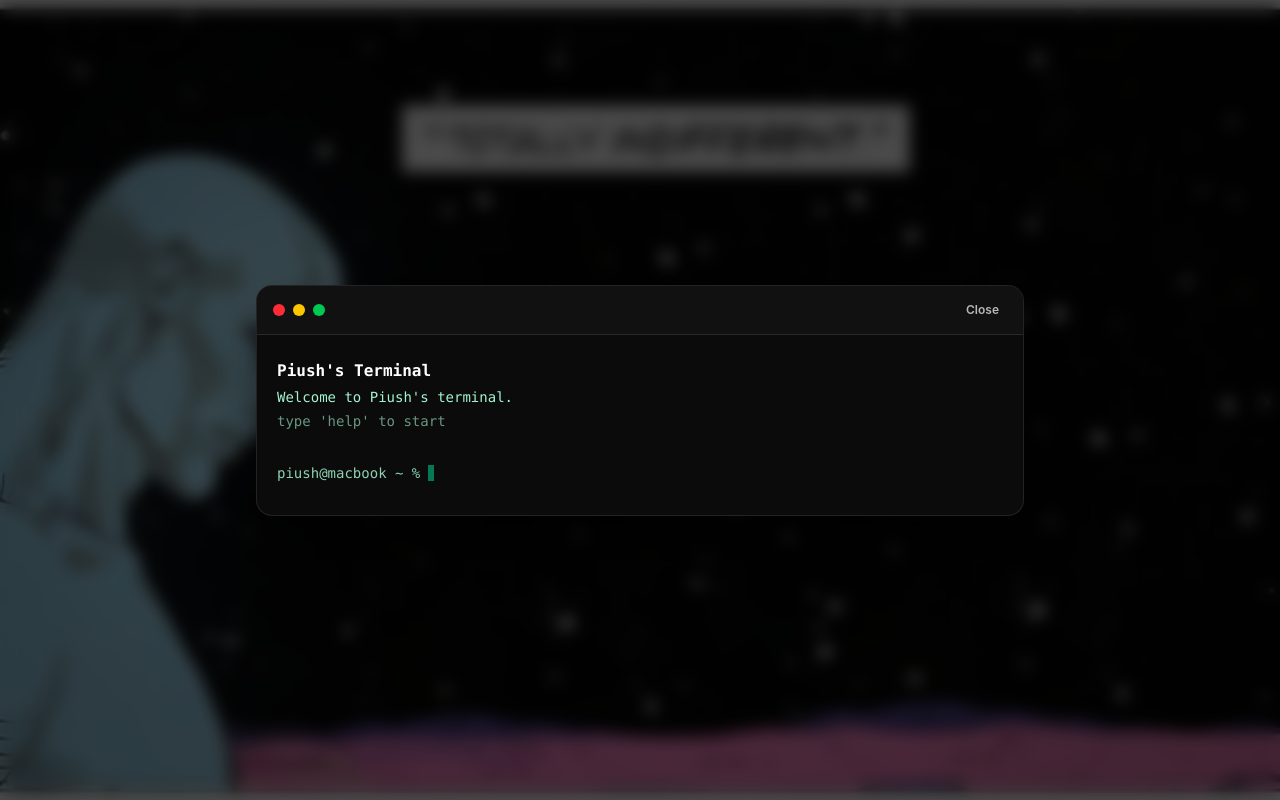
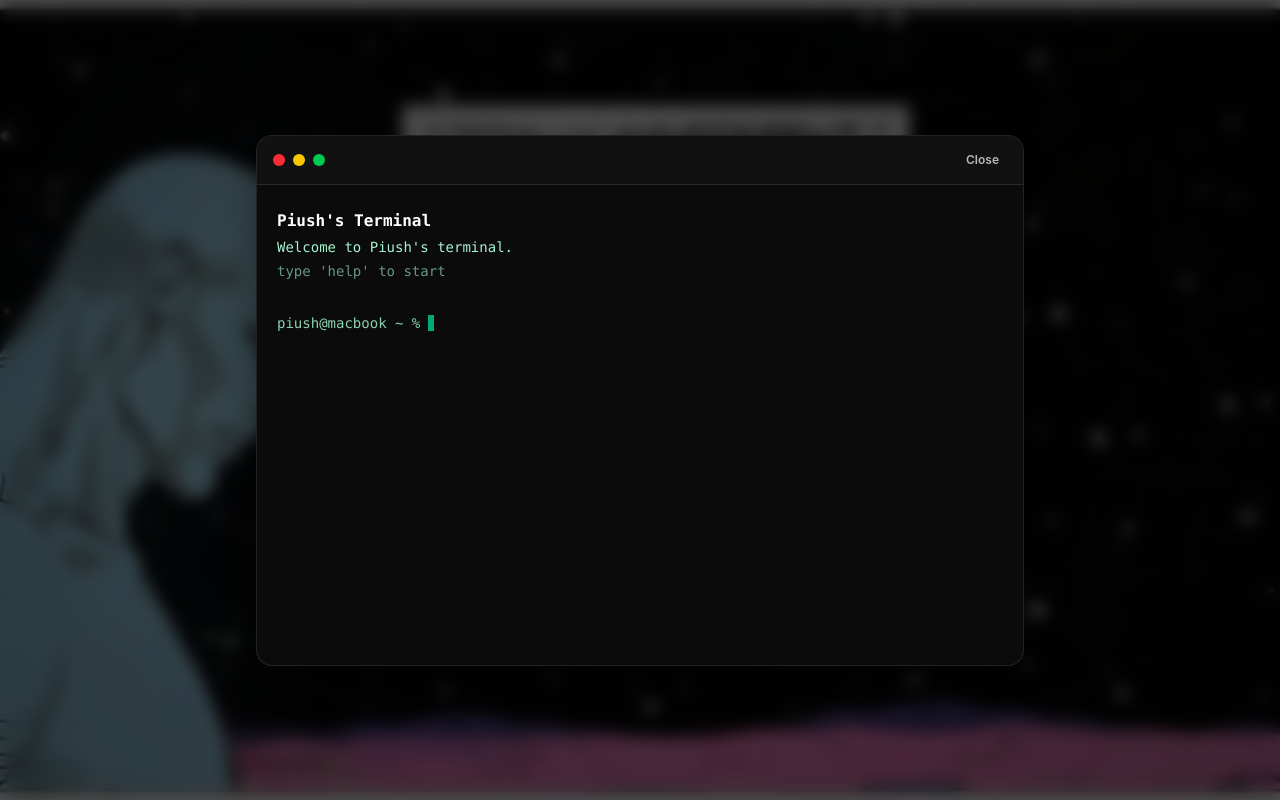
Before and after one commit to Piushhh/piushyawns, a React (Vite) app: page / in a window 1280 px wide. Both pictures are taken after a click on the button "Open terminal". Built offline with nearby package versions, Linux system fonts and the light colour scheme.

Commit message:
Add the boot sequence to the app

```diff
--- a/src/components/Terminal.jsx
+++ b/src/components/Terminal.jsx
@@ -3,18 +3,49 @@ import { useState, useRef, useEffect } from 'react'
 export default function Terminal({ onClose }) {
 	const [input, setInput] = useState('')
 	const [history, setHistory] = useState([])
+	const [isLoading, setIsLoading] = useState(true)
+	const [loadingText, setLoadingText] = useState('')
 	const inputRef = useRef(null)
 	const terminalEndRef = useRef(null)
 
-	// Focus the input when the terminal is opened
+	// Boot sequence effect
 	useEffect(() => {
+		const bootSequence = [
+			"Initializing PiushOS kernel...",
+			"Loading drivers...",
+			"[OK] File system mounted.",
+			"[OK] Network connected.",
+			"Starting CLI interface...",
+			"Access granted."
+		]
+
+		let step = 0
+		const interval = setInterval(() => {
+			if (step < bootSequence.length) {
+				setLoadingText(prev => prev + (prev ? '\n' : '') + bootSequence[step])
+				step++
+			} else {
+				clearInterval(interval)
+				setTimeout(() => setIsLoading(false), 300)
+			}
+		}, 150)
+
+		return () => clearInterval(interval)
+	}, [])
+
+	// Focus the input when the terminal is opened (and finished loading)
+	useEffect(() => {
+		if (!isLoading) {
 			inputRef.current?.focus()
-	}, [])
+		}
+	}, [isLoading])
 
 	// Keep terminal scrolled to the bottom as history grows
 	useEffect(() => {
+		if (!isLoading) {
 			terminalEndRef.current?.scrollIntoView({ behavior: 'smooth' })
-	}, [history])
+		}
+	}, [history, isLoading, loadingText])
 
 	const handleTerminalClick = () => {
 		inputRef.current?.focus()
@@ -137,9 +168,17 @@ export default function Terminal({ onClose }) {
 
 				<div
 					onClick={handleTerminalClick}
-					className="px-5 py-6 font-mono text-sm text-emerald-200 overflow-y-auto max-h-[60vh] space-y-2 cursor-text"
+					className="px-5 py-6 font-mono text-sm text-emerald-200 overflow-y-auto max-h-[60vh] h-[60vh] space-y-2 cursor-text"
 				>
-					<div className="space-y-1">
+					{isLoading ? (
+						<div className="whitespace-pre-line text-emerald-400 font-mono">
+							{loadingText}
+							<span className="inline-block h-4 w-2 bg-emerald-400 animate-pulse align-middle ml-1" />
+							<div ref={terminalEndRef} />
+						</div>
+					) : (
+						<>
+							<div className="space-y-1 animate-fade-in">
 								<p className="font-bold text-white text-base">Piush's Terminal</p>
 								<p>Welcome to Piush's terminal.</p>
 								<p className="opacity-60">type 'help' to start</p>
@@ -175,6 +214,8 @@ export default function Terminal({ onClose }) {
 								</div>
 							</form>
 							<div ref={terminalEndRef} />
+						</>
+					)}
 				</div>
 			</div>
 		</div>
--- a/src/index.css
+++ b/src/index.css
@@ -1 +1,18 @@
 @import "tailwindcss";
+
+@layer utilities {
+  .animate-fade-in {
+    animation: fadeIn 0.3s ease-out forwards;
+  }
+}
+
+@keyframes fadeIn {
+  from {
+    opacity: 0;
+    transform: translateY(5px);
+  }
+  to {
+    opacity: 1;
+    transform: translateY(0);
+  }
+}
```
Lines whose indentation alone changed are shown as unchanged.
